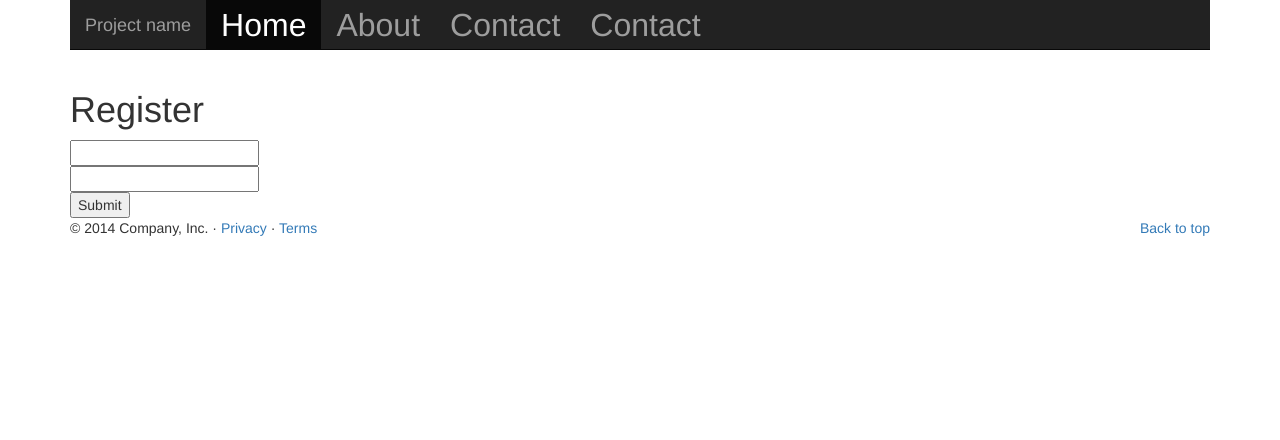
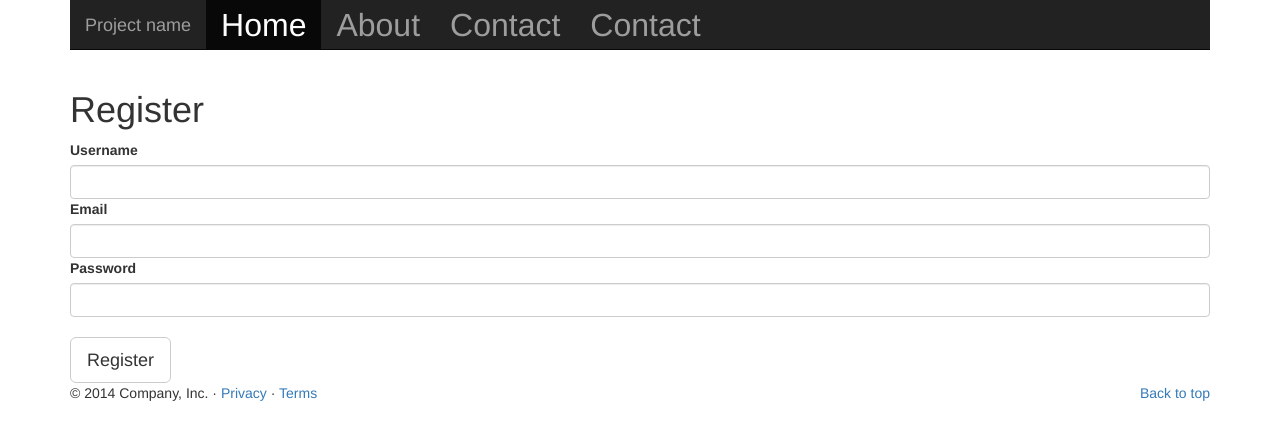
Before and after one commit to urfu-2015/team5, a Node server app: page /register in a window 1280 px wide. Shown: the top 440 px of the page. Run offline with Node 20, Linux system fonts and the light colour scheme; some libraries are stand-ins or nearby versions.

Commit message:
Улучшение регистрации

```diff
--- a/controllers/auth.js
+++ b/controllers/auth.js
@@ -16,7 +16,11 @@ exports.registerPage = function (req, res) {
 };
 
 exports.register = function (req, res, next) {
-	User.register(new User({username: req.body.username}), req.body.password, function (err) {
+	User.register(new User({
+		username: req.body.username,
+		email: req.body.email,
+		level: 0
+	}), req.body.password, function (err) {
     if (err) {
 		return next(err);
     }
--- a/views/login.hbs
+++ b/views/login.hbs
@@ -5,7 +5,15 @@
 			<h3>{{this}}</h3>
 		{{/each}}
 	{{/if}}
-	<input type="text" name="username"></input>
-	<br><input type="password" name="password"></input>
-	<br><input type="submit" name="submit"></input>
+	<label for="username">
+		Username
+	</label>
+	<input type="text" class="form-control" id="username" name="username">
+	<label for="password">
+		Password
+	</label>
+	<br><input type="password" class="form-control" name="password">
+	<br><button type="submit"  class="btn btn-default btn-lg">
+		Login
+	</button>
 </form>
--- a/views/register.hbs
+++ b/views/register.hbs
@@ -3,7 +3,19 @@
 	{{#if error}}
 		<h3>{{error}}</h3>
 	{{/if}}
-	<input type="text" name="username"></input>
-	<br><input type="password" name="password"></input>
-	<br><input type="submit" name="submit"></input>
+	<label for="username">
+		Username
+	</label>
+	<input type="text" class="form-control" id="username" name="username">
+	<label for="email">
+		Email
+	</label>
+	<input type="text" class="form-control" id="email" name="email">
+	<label for="password">
+		Password
+	</label>
+	<br><input type="password" class="form-control" name="password">
+	<br><button type="submit"  class="btn btn-default btn-lg">
+		Register
+	</button>
 </form>
```
